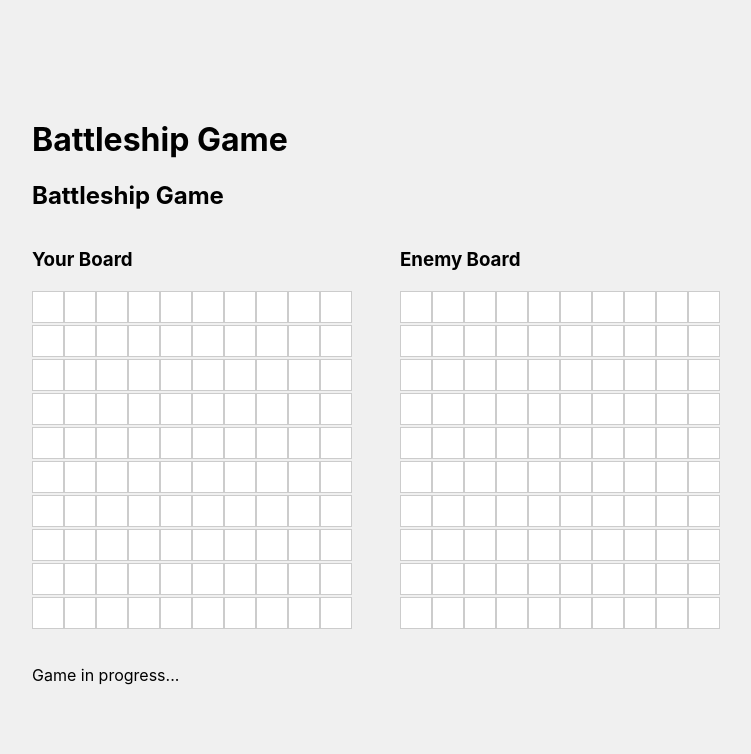
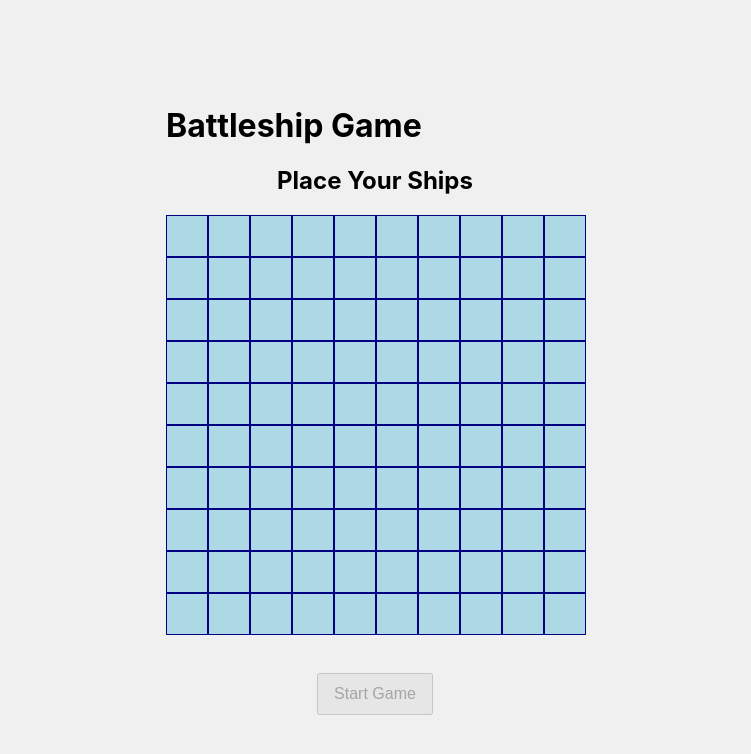
Before and after one commit to zahrabateninia/TOP-Battleship-Game, a React (Create React App) app: page / in a window 1280 px wide. Shown: the top 754 px of the page, without its empty margins (265-1016 px from the left). Built offline with nearby package versions, Linux system fonts and the light colour scheme.

Commit message:
Add SetupBoard.css file and display the player's board

```diff
--- a/src/App.js
+++ b/src/App.js
@@ -1,11 +1,13 @@
 import React from "react";
-import GameBoard from "./components/GameBoard";
+import SetupBoard from "./components/SetupBoard"
+// import GameBoard from "./components/GameBoard";
 
 function App() {
   return (
     <div>
       <h1>Battleship Game</h1>
-      <GameBoard />
+      <SetupBoard/>
+      {/* <GameBoard /> */}
     </div>
   );
 }
--- /dev/null
+++ b/src/components/BattleShipGame.jsx
@@ -0,0 +1,3 @@
+// Main Component
+// Handles game state (whether we are in "Setup" or "Playing").
+// Switches between SetupBoard and GameBoard.
--- a/src/components/GameBoard.jsx
+++ b/src/components/GameBoard.jsx
@@ -1,87 +1,80 @@
-import React, { useState, useEffect } from 'react';
-import Player from '../modules/player.js';
-import Gameboard from '../modules/gameboard.js';
-import '../styles/GameBoard.css';
+// Displays both player and computer boards.
+// The player attacks the computer's board (computer’s ships are hidden).
+// Manages turns and game logic.
 
-const gridSize = 10;
+import React, { useState, useEffect } from "react";
+import Gameboard from "../modules/gameboard";
 
 const GameBoard = () => {
-  const [player] = useState(new Player(false));
-  const [computer] = useState(new Player(true));
     const [playerBoard, setPlayerBoard] = useState(new Gameboard());
     const [computerBoard, setComputerBoard] = useState(new Gameboard());
-  const [isPlayerTurn, setIsPlayerTurn] = useState(true);
-  const [gameStatus, setGameStatus] = useState("Game in progress...");
+    const [playerShipsPlaced, setPlayerShipsPlaced] = useState(0);
+    const [selectedDirection, setSelectedDirection] = useState("horizontal");
+    const [gameStarted, setGameStarted] = useState(false);
 
-  // Computer attacks after the player's turn
-  useEffect(() => {
-    if (!isPlayerTurn) {
-      setTimeout(() => {
-        const result = computer.computerAttack(playerBoard);
+    // Ship lengths in order (example: 5 ships with varying lengths)
+    const shipLengths = [5, 4, 3, 3, 2];
+
+    // Handle player ship placement
+    const handlePlaceShip = (row, col) => {
+        if (playerShipsPlaced >= shipLengths.length || gameStarted) return; // if the game is started you cannot place your ships
+
+        const length = shipLengths[playerShipsPlaced];
+        const result = playerBoard.placeShip(length, [row, col], selectedDirection);
+
+        if (result !== "Error: Ship overlap detected!") {
+            setPlayerShipsPlaced(playerShipsPlaced + 1);
             setPlayerBoard({ ...playerBoard });
-
-        if (result.includes("Game Over")) {
-          setGameStatus(result);
-        } else {
-          setIsPlayerTurn(true);
-        }
-      }, 1000);
-    }
-  }, [isPlayerTurn]);
-
-  const handleAttack = (row, col) => {
-    if (!isPlayerTurn || gameStatus !== "Game in progress...") return;
-
-    const result = player.attack([row, col], computerBoard);
-    if (result.includes("You won")) {
-      setGameStatus(result);
-    } else if (result !== "already attacked") {
-      setComputerBoard({ ...computerBoard });
-      setIsPlayerTurn(false);
         }
     };
 
-  const renderBoard = (board, isEnemy) => (
-    <div className="game-board" style={{ display: 'grid', gridTemplateColumns: `repeat(${gridSize}, 30px)`, gap: '2px' }}>
-      {Array.from({ length: gridSize }, (_, row) =>
-        Array.from({ length: gridSize }, (_, col) => {
-          const coordStr = `${row},${col}`;
-          const isHit = board.ships.some(ship => ship.hits.has(coordStr));
-          const isMiss = board.missedShots.has(coordStr);
+    // Automatically place computer's ships
+    useEffect(() => {
+        computerBoard.placeRandomShips();
+        setComputerBoard({ ...computerBoard });
+    }, []);
 
-          return (
-            <div
-              key={coordStr}
-              className="square"
-              onClick={isEnemy ? () => handleAttack(row, col) : undefined}
-              style={{
-                width: '30px',
-                height: '30px',
-                border: '1px solid #ccc',
-                backgroundColor: isHit ? 'red' : isMiss ? 'blue' : 'white',
-                cursor: isEnemy ? 'pointer' : 'default',
-              }}
-            />
-          );
-        })
-      )}
-    </div>
-  );
+    // Start the game only when the player has placed all ships
+    const startGame = () => {
+        if (playerShipsPlaced === shipLengths.length) {
+            setGameStarted(true);
+        }
+    };
 
     return (
         <div>
-      <h2>Battleship Game</h2>
-      <div style={{ display: 'flex', gap: '50px' }}>
+            <h2>Place Your Ships</h2>
             <div>
-          <h3>Your Board</h3>
-          {renderBoard(playerBoard, false)}
+                <button onClick={() => setSelectedDirection("horizontal")}>Horizontal</button>
+                <button onClick={() => setSelectedDirection("vertical")}>Vertical</button>
             </div>
-        <div>
-          <h3>Enemy Board</h3>
-          {renderBoard(computerBoard, true)}
+
+            {/* Player's Board */}
+            <div className="board">
+                {Array.from({ length: 10 }, (_, row) => (
+                    <div key={row} className="row">
+                        {Array.from({ length: 10 }, (_, col) => (
+                            <div
+                                key={col}
+                                className="cell"
+                                onClick={() => handlePlaceShip(row, col)}
+                            >
+                                {/* Display ships (Optional UI enhancement) */}
+                                {playerBoard.ships.some(ship =>
+                                    ship.position.some(([r, c]) => r === row && c === col)
+                                ) ? "🚢" : ""}
                             </div>
+                        ))}
                     </div>
-      <p>{gameStatus}</p>
+                ))}
+            </div>
+
+            {/* Start game button */}
+            <button onClick={startGame} disabled={playerShipsPlaced < shipLengths.length}>
+                Start Game
+            </button>
+
+            {gameStarted && <h3>Game has started! Time to attack!</h3>}
         </div>
     );
 };
--- /dev/null
+++ b/src/components/SetupBoard.jsx
@@ -0,0 +1,58 @@
+// Allows the player to place their ships manually. It has a "Start Game" button to move to the game phase.
+
+// Main Component
+// Handles game state (whether we are in "Setup" or "Playing").
+// Switches between SetupBoard and GameBoard.
+
+import React, { useState } from "react";
+import Gameboard from "../modules/gameboard"; // Using our module
+import "../styles/SetupBoard.css";
+
+const SetupBoard = ({ onStartGame }) => {
+  const [playerBoard] = useState(new Gameboard()); // Create player board
+  const [shipsPlaced, setShipsPlaced] = useState([]);
+  const [currentShip, setCurrentShip] = useState({ length: 3, direction: "horizontal" });
+
+  const handleCellClick = (row, col) => {
+    const result = playerBoard.placeShip(currentShip.length, [row, col], currentShip.direction);
+    if (typeof result !== "string") {
+      setShipsPlaced([...shipsPlaced, { length: currentShip.length, position: [row, col] }]);
+    } else {
+      alert(result); // Show error message if placement is invalid
+    }
+  };
+
+  const handleStartGame = () => {
+    if (shipsPlaced.length === 5) { //Ensure 5 ships placed
+      onStartGame(playerBoard);
+    } else {
+      alert("Place all ships before starting the game!");
+    }
+  };
+
+  return (
+    <div className="setup-board">
+
+      <h2>Place Your Ships</h2>
+      <div className="grid">
+        {[...Array(10)].map((_, row) => (
+          <div key={row} className="row">
+            {[...Array(10)].map((_, col) => (
+              <div
+                key={col}
+                className="cell"
+                onClick={() => handleCellClick(row, col)}
+              >
+                {/* Highlight placed ships */}
+                {shipsPlaced.some(ship => ship.position[0] === row && ship.position[1] === col) ? "🚢" : ""}
+              </div>
+            ))}
+          </div>
+        ))}
+      </div>
+      <button onClick={handleStartGame} disabled={shipsPlaced.length < 5}>Start Game</button>
+    </div>
+  );
+};
+
+export default SetupBoard;
--- a/src/modules/gameboard.js
+++ b/src/modules/gameboard.js
@@ -1,6 +1,6 @@
-// this module manages ship placement, attacks, and game state.
+// This module manages ship placement, attacks, and game state.
+const Ship = require("./ship");
 
-const Ship= require('./ship');
 class Gameboard {
   constructor() {
     this.ships = [];
@@ -19,11 +19,13 @@ class Gameboard {
     }
 
     // Prevent ship overlap
-    if (this.ships.some(ship =>
-      ship.position.some(pos =>
-        position.some(newPos => newPos[0] === pos[0] && newPos[1] === pos[1])
+    if (
+      this.ships.some((ship) =>
+        ship.position.some((pos) =>
+          position.some((newPos) => newPos[0] === pos[0] && newPos[1] === pos[1])
+        )
       )
-    )) {
+    ) {
       return "Error: Ship overlap detected!";
     }
 
@@ -31,10 +33,25 @@ class Gameboard {
     this.ships.push(ship);
   }
 
+  // ✅ NEW: Function to randomly place ships
+  placeRandomShips() {
+    const shipLengths = [5, 4, 3, 3, 2]; // Standard Battleship ship sizes
+    let placedShips = 0;
+
+    while (placedShips < shipLengths.length) {
+      let row = Math.floor(Math.random() * 10);
+      let col = Math.floor(Math.random() * 10);
+      let direction = Math.random() > 0.5 ? "horizontal" : "vertical";
+
+      if (this.placeShip(shipLengths[placedShips], [row, col], direction) !== "Error: Ship overlap detected!") {
+        placedShips++;
+      }
+    }
+  }
+
   receiveAttack(coord) {
     for (let ship of this.ships) {
       if (ship.hit(coord)) {
-        // Check victory after a successful hit
         if (this.checkVictory()) {
           return "You won! All ships have been sunk.";
         }
@@ -42,21 +59,17 @@ class Gameboard {
       }
     }
 
-    this.missedShots.add(coord.join(','));
-    // Check if player lost after every attack
+    this.missedShots.add(coord.join(","));
     if (this.checkVictory()) {
       return "Game Over! You lost.";
     }
     return "miss";
   }
 
-  // Function to check if all ships are sunk
   checkVictory() {
-    // Check if all ships are sunk (no hits left on any ship)
-    return this.ships.every(ship => ship.isSunk());
+    return this.ships.every((ship) => ship.isSunk());
   }
 
-  // Function to reset the game for a new round
   resetGame() {
     this.ships = [];
     this.missedShots = new Set();
--- /dev/null
+++ b/src/styles/SetupBoard.css
@@ -0,0 +1,34 @@
+.setup-board {
+    text-align: center;
+  }
+
+  .grid {
+    display: grid;
+    grid-template-columns: repeat(10, 40px);
+    grid-template-rows: repeat(10, 40px);
+    gap: 2px;
+    margin: 20px auto;
+    width: fit-content;
+  }
+
+  .cell {
+    width: 40px;
+    height: 40px;
+    background-color: lightblue;
+    border: 1px solid navy;
+    display: flex;
+    align-items: center;
+    justify-content: center;
+    font-size: 20px;
+    cursor: pointer;
+  }
+
+  .cell:hover {
+    background-color: lightgray;
+  }
+
+  button {
+    margin-top: 20px;
+    padding: 10px 15px;
+    font-size: 16px;
+  }
```
Lines whose indentation alone changed are shown as unchanged.
